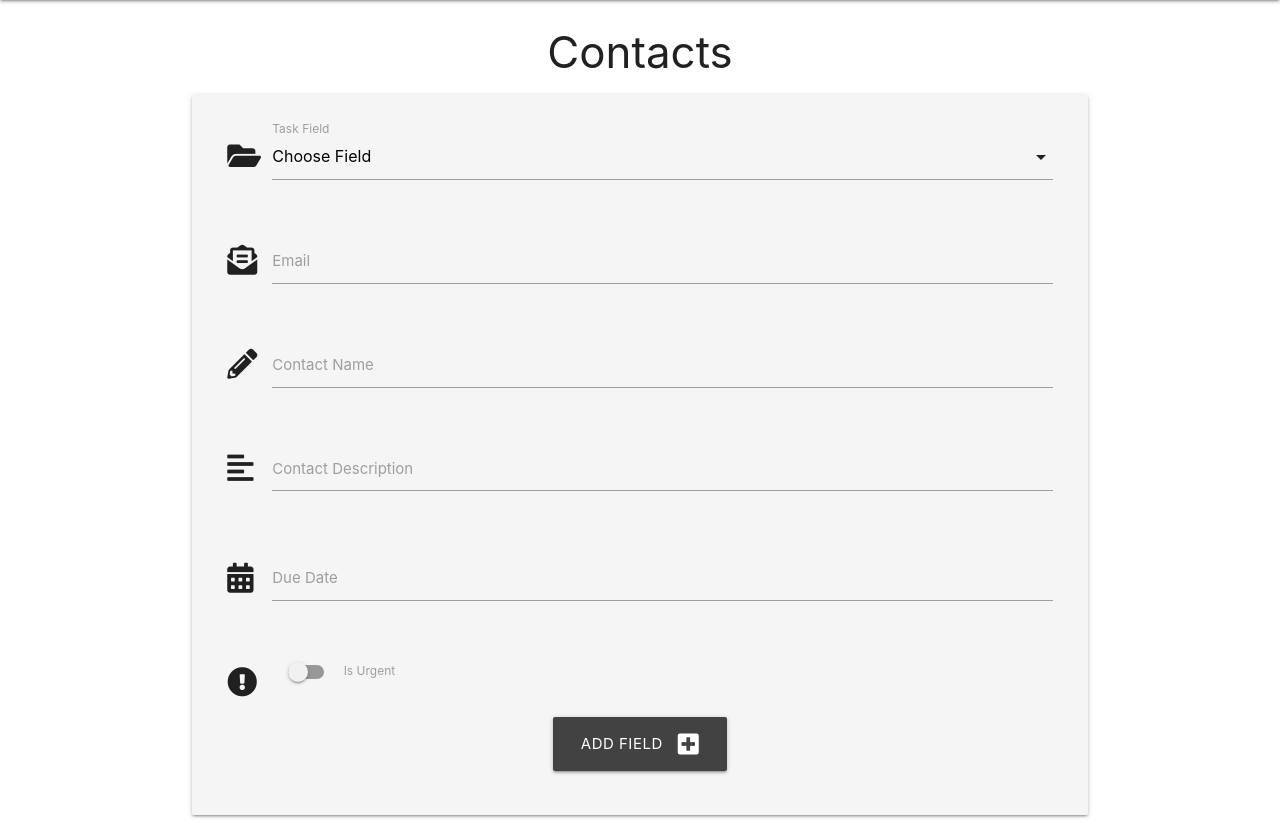
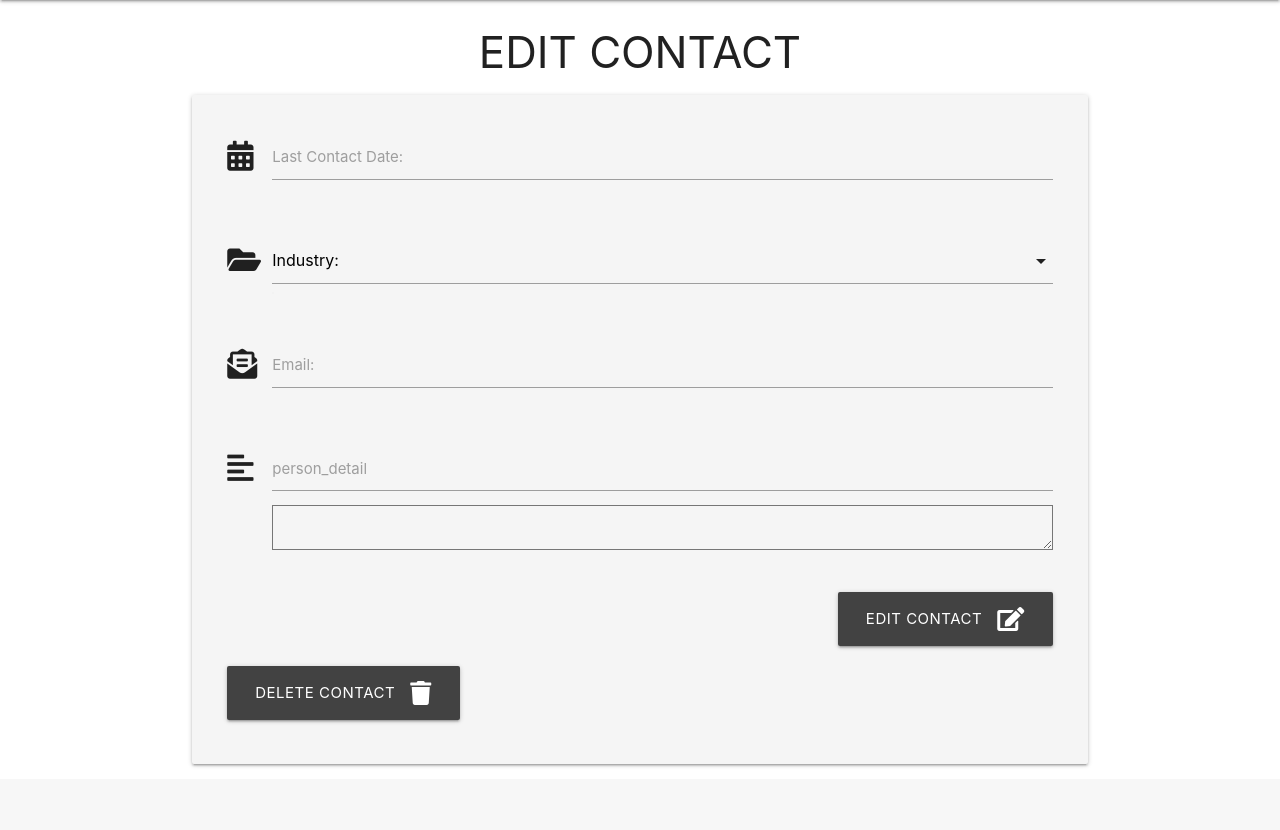
Before and after one commit to David-Gyavi/my-persona-portfolio-project, a Flask app: page /edit_contact in a window 1280 px wide. Shown: the part 64-894 px from the top of the page. After the commit the page ends 831 px from the top, so only its background shows below. Run offline with Flask 2, Linux system fonts and the light colour scheme; data that the repository does not hold is empty; some libraries are stand-ins or nearby versions.

Commit message:
Fixed logged in navigations .updated contacts fields . tried to build a contact detail page

```diff
--- a/app.py
+++ b/app.py
@@ -4,6 +4,7 @@ from flask import (
     redirect, request, session, url_for)
 from flask_pymongo import PyMongo
 from bson.objectid import ObjectId
+from datetime import datetime
 from werkzeug.security import generate_password_hash, check_password_hash
 if os.path.exists("env.py"):
     import env
@@ -45,10 +46,10 @@ def register():
         }
         mongo.db.users.insert_one(register)
 
-        # put the new user into 'session' cookie
+        # put the new user into 'session' cookie  ///////////
         session["user"] = request.form.get("username").lower()
         flash("Registration Successfull!")
-        return redirect(url_for("profile", username=["user"]))
+        return redirect(url_for("contact_detail", username=["user"]))
     return render_template("register.html")
 
 
@@ -68,7 +69,7 @@ def login():
                     session["user"] = request.form.get(
                         "username").lower()
                     flash("Welcome, {}".format(request.form.get("username")))
-                    return redirect(url_for("profile", username=["user"]))
+                    return redirect(url_for("my_contact"))
             else:
                 # invalid password match
                  flash("Incorrect Username and/or Password")
@@ -91,35 +92,49 @@ def logout():
     return redirect(url_for("login"))
 
 
-@app.route("/profile/<username>", methods=["GET", "POST"])
-def profile(username):
-    username = mongo.db.users.find_one(
-        {"username": session["user"]})["username"]
+@app.route("/contact_detail/<string:id>")
+def contact_detail(id):
+    user = mongo.db.users.find_one(
+        {"username": session["user"]})
     if session["user"]:
-        return render_template("profile.html", username=username)
+        contact=mongo.db.contacts.find_one({
+            "created_by":user["_id"],
+            "_id":ObjectId(id)
+        })
+        if contact:
+            return render_template("contact_detail.html", contact=contact)
+        flash("You have to own the contact in order to open it!")
+        return redirect(url_for("my_contact"))
+    flash("You have to be loggedin in order to see the contact")
     return redirect(url_for("login"))
 
 
 @app.route("/add_contact", methods=["GET", "POST"])
 def add_contact():
-    if request.method == "POST":
-        is_urgent = "on" if request.form.get("is_urgent") else "off"
-        field = {
-                       "contact_name": request.form.get("contact_name"),
-                       "field_name": request.form.get("field_name"),
-                       "email_name": request.form.get("email_name"),
-                       "contact_description": request.form.get(
-                           "contact_description"),
-                       "is_urgent": is_urgent,
-                       "due_date": request.form.get("due_date"),
-                       "created_by": session["user"]
-            }
-        mongo.db.contacts.insert_one(field)
-        flash("Contact Successfully Added")
+    if session["user"]:
+        user = mongo.db.users.find_one({
+            "username":session["user"]
+        })
+        if request.method == "POST":
+            is_urgent = "on" if request.form.get("is_urgent") else "off"
+            field = {
+                        "contact_name": request.form.get("contact_name"),
+                        "industry_name": request.form.get("industry_name"),
+                        "email_name": request.form.get("email_name"),
+                        "person_detail": request.form.get(
+                            "person_detail"),
+                        "is_helpful": request.form.get("is_helpful"),
+                            "created_on": datetime.today().strftime('%Y-%m-%d'),
+                            "created_by": user["_id"]
+                }
+            mongo.db.contacts.insert_one(field)
+            flash("Contact Successfully Added")
+            return redirect(url_for("my_contact"))
 
-
-    fields = mongo.db.fields.find().sort("field_name", 1)
-    return render_template("add_contact.html", fields=fields)
+        fields = mongo.db.fields.find().sort("field_name", 1)
+        return render_template("add_contact.html", industrys=fields)
+    flash("You must be logged to add a contact")
+    return redirect(url_for("login"))
 
 
 @app.route("/edit_contact", methods=["GET", "POST"])
@@ -139,9 +154,26 @@ def edit_contact():
         mongo.db.contacts.insert_one(field)
         flash("Contact Successfully Added")
 
-
     fields = mongo.db.fields.find().sort("field_name", 1)
     return render_template("edit_contact.html", fields=fields)
+
+
+
+@app.route("/my_contact")
+def my_contact():
+    if session["user"]:
+        user = mongo.db.users.find_one({
+            "username":session["user"]
+        })
+        contacts = mongo.db.contacts.find({
+        "created_by": user["_id"]
+        })
+
+
+
+        return render_template("my_contact.html", user=user, contacts=list(contacts))
+    flash("You must be loged in to access your contacts!")
+    return redirect(url_for("login"))
 
 
 
--- a/templates/base.html
+++ b/templates/base.html
@@ -26,8 +26,6 @@
                     {% if session.user %}
                     <li><a href="{{ url_for('my_contact') }}">My Contacts</a></li>
                     <li><a href="{{ url_for('add_contact') }}">Add Contact</a></li>
-                    <li><a href="{{ url_for('contact_detail') }}">Contact Detail</a></li>
-                    <li><a href="{{ url_for('edit_contact') }}">Edit Contact</a></li>
                     <li><a href="{{ url_for('logout') }}">Log Out</a></li>
                     {% else %}
                     <li><a href="{{ url_for('login') }}">Log In</a></li>
@@ -45,8 +43,6 @@
             {% if session.user %}
             <li><a href="{{ url_for('my_contact') }}">My Contacts</a></li>
             <li><a href="{{ url_for('add_contact') }}">Add Contact</a></li>
-            <li><a href="{{ url_for('contact_detail') }}">Contact Detail</a></li>
-            <li><a href="{{ url_for('edit_contact') }}">Edit Contact</a></li>
             <li><a href="{{ url_for('logout') }}">Log Out</a></li>
             {% else %}
             <li><a href="{{ url_for('login') }}">Log In</a></li>
--- a/templates/edit_contact.html
+++ b/templates/edit_contact.html
@@ -2,20 +2,27 @@
 {% block content %}
 
 <div class="container">
-    <h3 class="light-grey-text text-darken-4 center-align">Contacts</h3>
+    <h3 class="light-grey-text text-darken-4 center-align">EDIT CONTACT</h3>
 <div class="row card-panel grey lighten-4">
-    <form class="col s12" method="=POST" action="{{ url_for('add_contact') }}">
-        <!--field selection-->
+    <form class="col s12" method="POST" action="{{ url_for('add_contact') }}">
+        <!--due date picker-->
+        <div class="row">
+            <div class="input-field col s12">
+                <i class="fas fa-calendar-alt prefix light-grey-text text-darken-4"></i>
+                <input id="due_date" name="due_date" type="text" class="datepicker validate" required>
+                <label for="due_date">Last Contact Date:</label>
+            </div>
+        </div>
+        <!--Industry field-->
         <div class="row">
             <div class="input-field col s12">
              <i class="fas fa-folder-open prefix light-grey-text text-darken-4"></i>
-                <select id="field_name" name="field_name" class="validate" required>
-                    <option value="" disabled selected>Choose Field</option>
-                    {% for field in fields %}
-                    <option value="{{ field.field_name }}">{{ field.field_name }}</option>
+                <select id="industry_name" name="industry_name" class="validate" required>
+                    <option value="" disabled selected>Industry:</option>
+                    {% for industry in industrys %}
+                    <option value="{{ industry.industry_name }}">{{ industry.industry_name }}</option>
                     {% endfor %}
                 </select>
-                <label for="field_name">Task Field</label>
             </div>
         </div>
         <!--email name-->
@@ -23,54 +30,32 @@
             <div class="input-field col s12">
                 <i class="fas fa-envelope-open-text prefix light-grey-text text-darken-4"></i>
                 <input id="email_name" name="email_name" type="text" class="validate">
-                <label for="icon_email">Email</label>
+                <label for="icon_email">Email:</label>
             </div>
         </div>
-        <!--contact name-->
-        <div class="row">
-            <div class="input-field col s12">
-                <i class="fas fa-pencil-alt prefix light-grey-text text-darken-4"></i>
-                <input id="contact_name" name="contact_name" minlength="5" maxlength="50" type="text" class="validate"
-                    required>
-                <label for="contact_name">Contact Name</label>
-            </div>
-        </div>
-        <!--contact description-->
+        <!--person_detail-->
         <div class="row">
             <div class="input-field col s12">
                 <i class="fas fa-align-left prefix light-grey-text text-darken-4"></i>
-                <textarea id="contact_description" name="contact_description" class="materialize-textarea" minlength="5"
+                <textarea id="person_detail" name="person_detail" class="materialize-textarea" minlength="5"
                     maxlength="500" required></textarea>
-                <label for="contact_description">Contact Description</label>
+                    <label for="person_detail">person_detail</label>
+                <textarea for="person_detail"></textarea>
             </div>
         </div>
-        <!--due date picker-->
+        <!--submit button-->
         <div class="row">
-            <div class="input-field col s12">
-                <i class="fas fa-calendar-alt prefix light-grey-text text-darken-4"></i>
-                <input id="due_date" name="due_date" type="text" class="datepicker validate" required>
-                <label for="due_date">Due Date</label>
+            <div class="col s12 right-align">
+                <button type="submit" class="btn-large grey darken-3 text-shadow">
+                   Edit Contact<i class="fas fa-edit right"></i>
+                </button:>
             </div>
         </div>
-        <!-- is urgent toggle -->
-			<div class="row">
-				<div class="input-field col s12">
-					<div class="switch">
-                        <i class="fas fa-exclamation-circle prefix light-gray-text text-darken-4"></i>
-						<label for="is_urgent">
-                            <input type="checkbox" id="is_urgent" name="is_urgent">
-                            <span class="lever"></span>
-                            Is Urgent
-                        </label>
-					</div>
-				</div>
-			</div>
-        <!--submit button-->
         <div class="row">
-            <div class="col s12 center-align">
+            <div class="col s12 left-align">
                 <button type="submit" class="btn-large grey darken-3 text-shadow">
-                    Add Field<i class="fas fa-plus-square right"></i>
-                </button:>
+                    Delete Contact<i class="fas fa-trash right"></i>
+                </button>
             </div>
         </div>
     </form>
```
Also changed, not shown: templates/add_contact.html (+38 -40 lines), templates/contact_detail.html (+28 -43 lines), templates/my_contact.html (+31 -63 lines).
